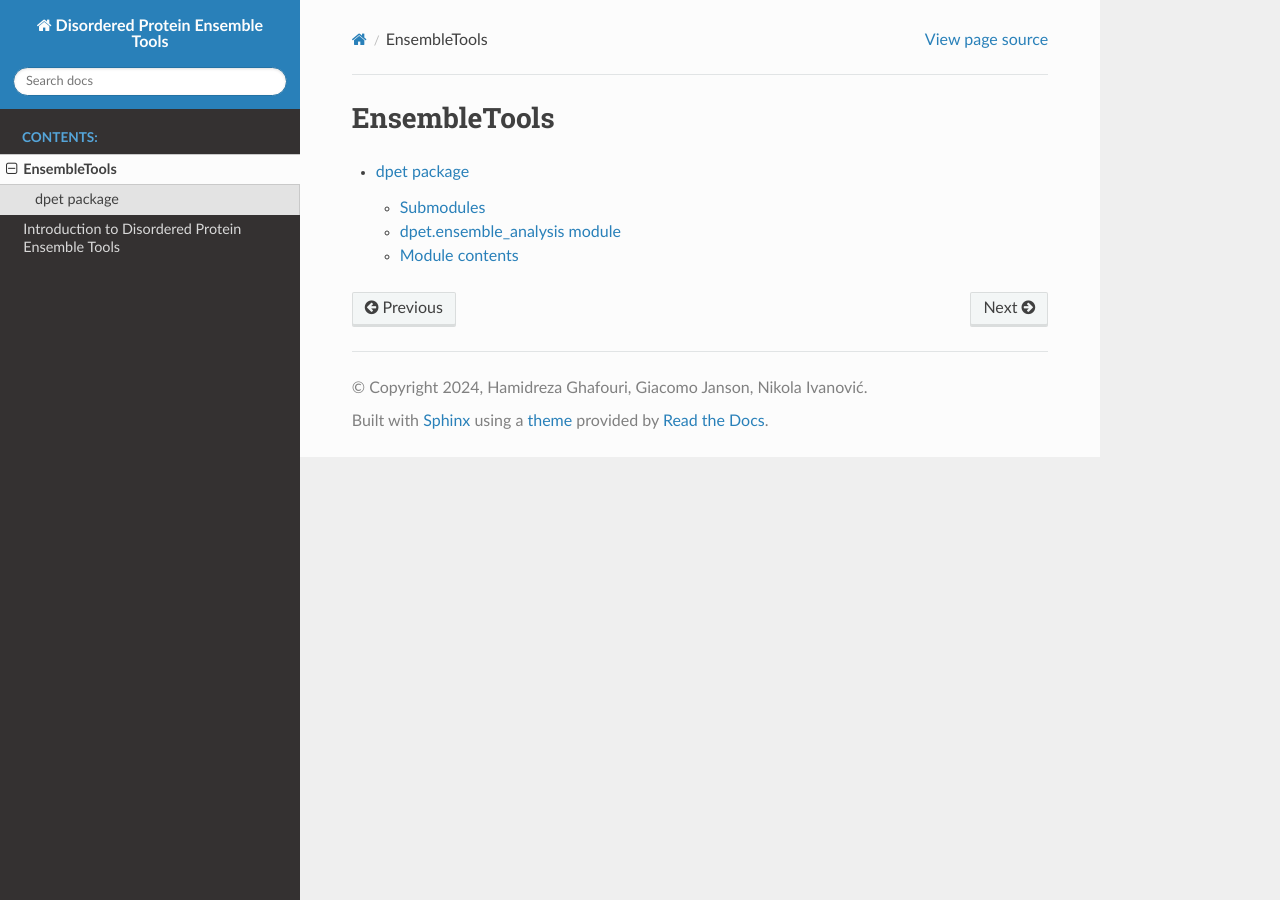
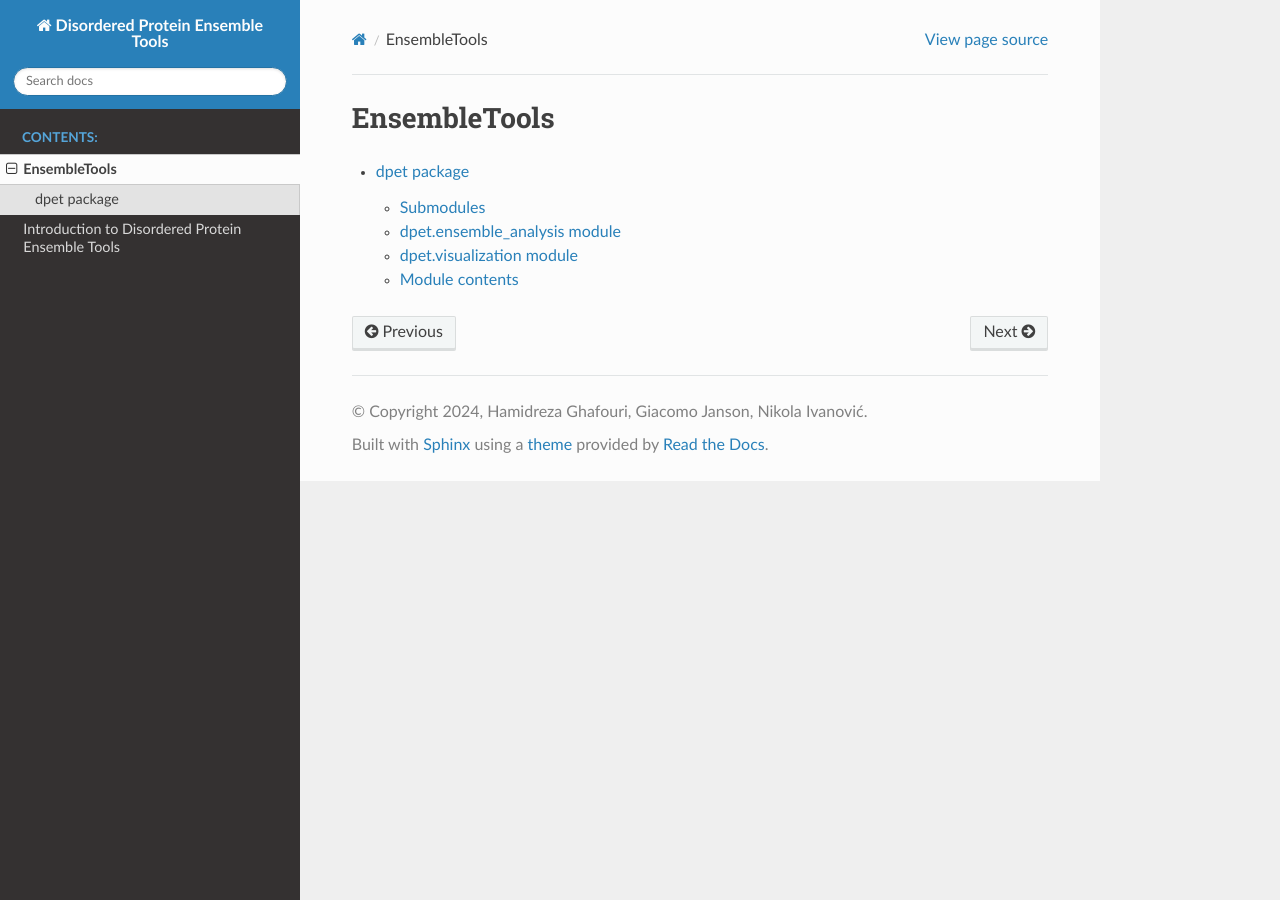
Before and after one commit to hamidrgh/EnsembleTools, a Sphinx documentation site: the page built from docs/modules.rst, in a window 1280 px wide. Built offline with Sphinx 7.4.7 and the Read the Docs theme 2.0.0, drawn with Linux system fonts in a browser that asks for light colours.

Commit message:
Updating the docs

```diff
--- a/docs/dpet.rst
+++ b/docs/dpet.rst
@@ -12,6 +12,14 @@ dpet.ensemble\_analysis module
    :undoc-members:
    :show-inheritance:
 
+dpet.visualization module
+------------------------------
+
+.. automodule:: dpet.visualization
+   :members:
+   :undoc-members:
+   :show-inheritance:
+
 Module contents
 ---------------
 
```
Also changed, not shown: 12 other files.
